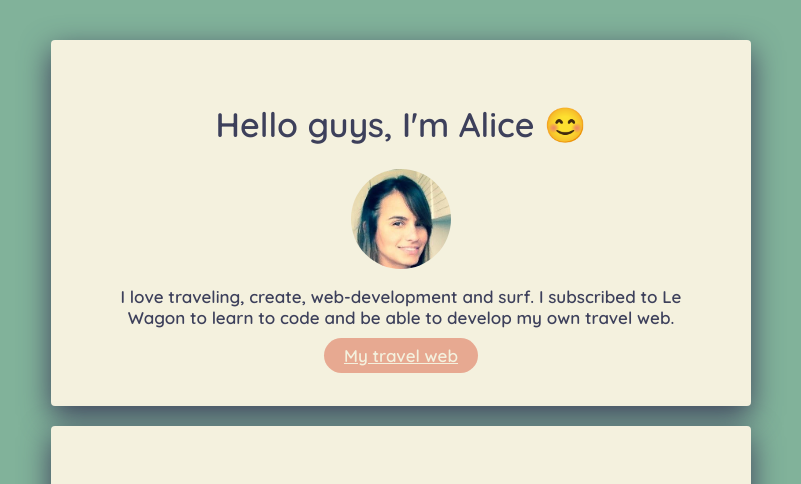
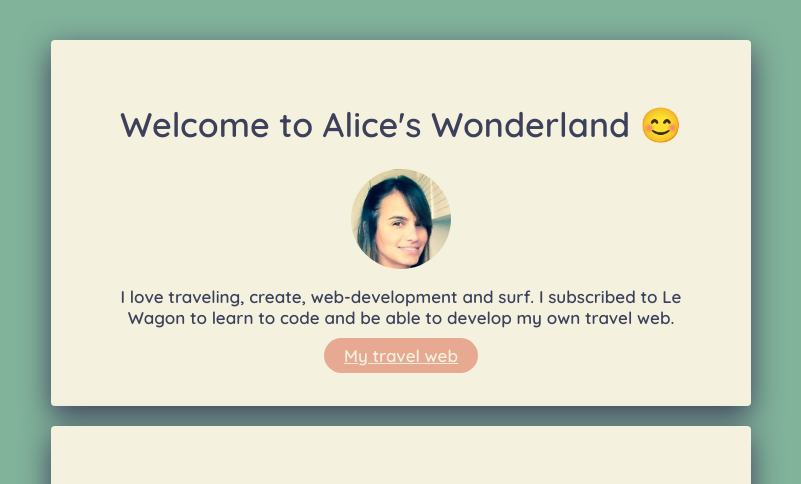
Before and after one commit to AliceRRC/profile, a plain HTML site: page index.html in a window 1280 px wide. Shown: the top 484 px of the page, without its empty margins (239-1040 px from the left). Drawn offline with Linux system fonts and the light colour scheme.

Commit message:
changed title

```diff
--- a/index.html
+++ b/index.html
@@ -12,7 +12,7 @@
     <div class="container">
 
       <div class="card-white">
-        <h1>Hello guys, I'm Alice &#x1F60a;</h1>
+        <h1>Welcome to Alice's Wonderland &#x1F60a;</h1>
 
         <img src="images/Alice.jpeg" class="img-circle" width="100px" alt="Profile pic">
 
```
